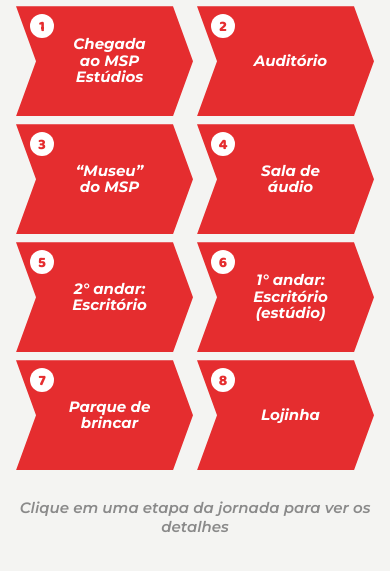
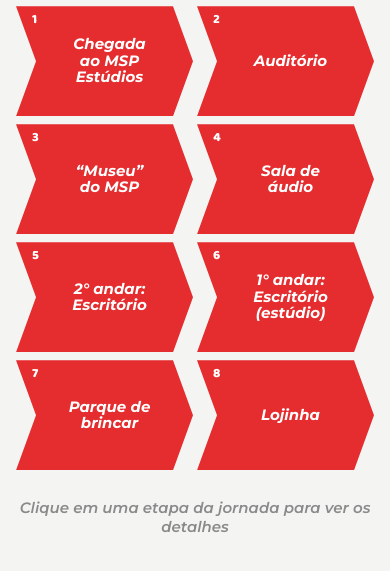
Before and after one commit to camilagrillosm/jornadadoconsumidoratualmsp, a plain HTML site: page index.html in a window 390 px wide. Shown: the part 217-788 px from the top of the page. Drawn offline with Linux system fonts and the light colour scheme.

Commit message:
Números das setas em branco, menores e sem o círculo
Co-Authored-By: Claude Opus 5.5 <noreply@anthropic.com>
Claude-Session: https://claude.ai/code/session_016jabGssqdx5USQXuCsQXVW

```diff
--- a/index.html
+++ b/index.html
@@ -5,8 +5,8 @@
   <meta name="viewport" content="width=device-width, initial-scale=1">
   <title>Jornada Atual da Visita</title>
   <link rel="preload" href="assets/fonts/baloo-2-latin-800-normal.woff2" as="font" type="font/woff2" crossorigin>
-  <link rel="stylesheet" href="fonts.css?v=5">
-  <link rel="stylesheet" href="styles.css?v=5">
+  <link rel="stylesheet" href="fonts.css?v=6">
+  <link rel="stylesheet" href="styles.css?v=6">
 </head>
 <body>
   <header class="topo">
@@ -28,6 +28,6 @@
   </div>
 
   <script src="conteudo.js"></script>
-  <script src="app.js?v=5"></script>
+  <script src="app.js?v=6"></script>
 </body>
 </html>
--- a/styles.css
+++ b/styles.css
@@ -104,18 +104,13 @@ button:focus-visible { outline: 3px solid var(--borda-modal); outline-offset: 3p
 .seta-numero {
   position: absolute;
   top: 10px;
-  left: calc(var(--ponta) * 0.5 + 4px);
-  width: 30px;
-  height: 30px;
-  border-radius: 50%;
-  background: #fff;
-  color: var(--vermelho);
+  left: calc(var(--ponta) * 0.5 + 6px);
+  color: #fff;
   font-family: "Baloo 2", sans-serif;
   font-style: normal;
   font-weight: 800;
-  font-size: 18px;
-  line-height: 32px;
-  text-align: center;
+  font-size: 17px;
+  line-height: 1;
 }
 
 .dica {
@@ -257,7 +252,7 @@ button:focus-visible { outline: 3px solid var(--borda-modal); outline-offset: 3p
   .jornada { flex-wrap: wrap; width: auto; left: auto; transform: none; margin: 0; gap: 8px 4px; }
   .jornada li { flex: 1 1 calc(25% - 4px); }
   .seta { font-size: 15px; height: 110px; --ponta: 20px; }
-  .seta-numero { top: 8px; width: 24px; height: 24px; font-size: 15px; line-height: 26px; }
+  .seta-numero { top: 7px; font-size: 13px; }
 }
 @media (max-width: 560px) {
   .topo { padding-top: 16px; }
```
